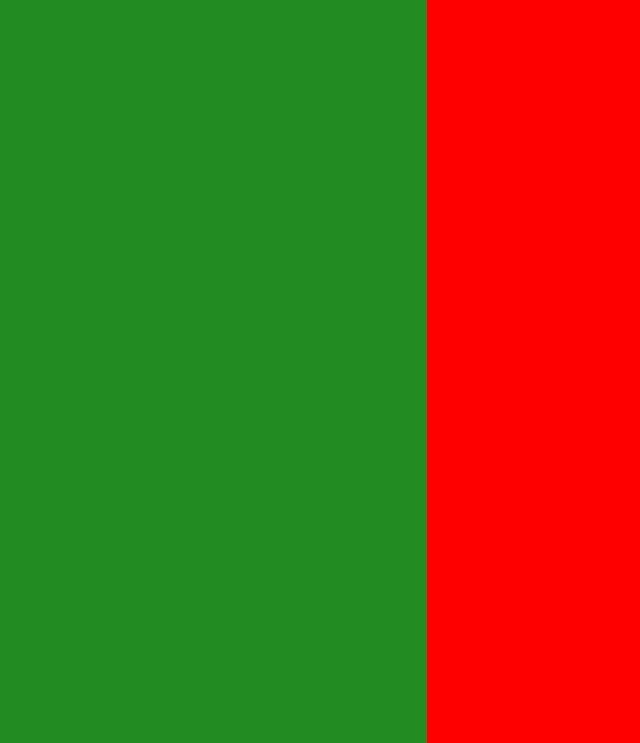
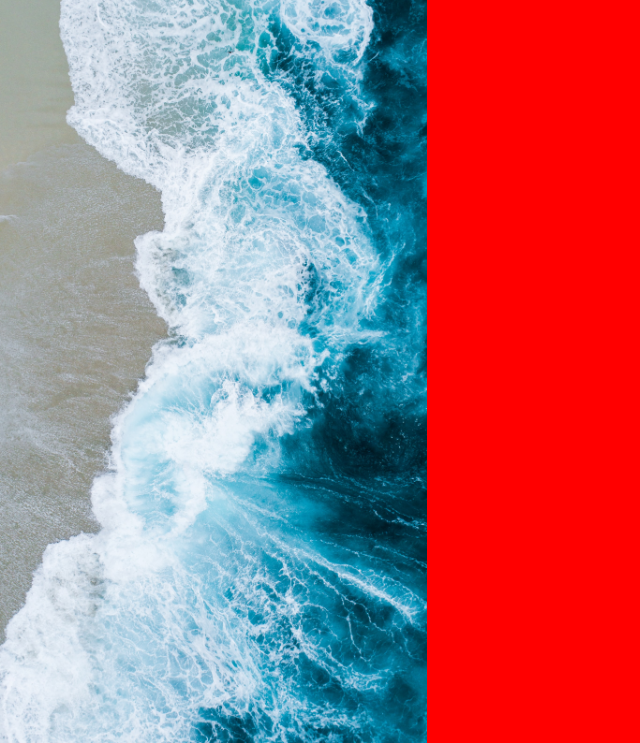
Before and after one commit to hateganfloringeorge/fe-part-3, a plain HTML site: page index.html in a window 1280 px wide. Shown: the part 57-800 px from the top of the page, without its empty margins (0-640 px from the left). Drawn offline with Linux system fonts and the light colour scheme.

Commit message:
updated background image

```diff
--- a/styles.css
+++ b/styles.css
@@ -23,5 +23,6 @@ body {
 
 .left {
     flex: 1;
-    background-color: forestgreen;
+    background-size: cover;
+    background-image: url("images/shifaaz-shamoon-9K9ipjhDdks-unsplash.jpg");
 }
```
